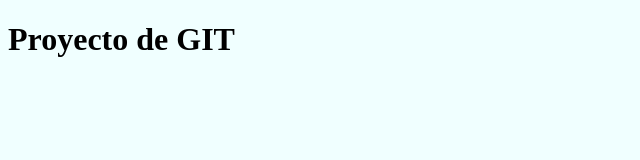
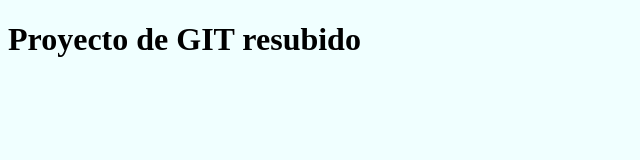
Before and after one commit to hernanSalgado61/PruebasGIT, a plain HTML site: page index.html in a window 1280 px wide. Shown: the whole page, without its empty margins (0-640 px from the left). Drawn offline with Linux system fonts and the light colour scheme.

Commit message:
Archivo modificado

```diff
--- a/index.html
+++ b/index.html
@@ -5,6 +5,6 @@
     <link href="css/styles.css" rel="stylesheet" type="text/css">
 </head>
 <body>
-    <h1>Proyecto de GIT</h1>
+    <h1>Proyecto de GIT resubido</h1>
 </body>
 </html>
```
